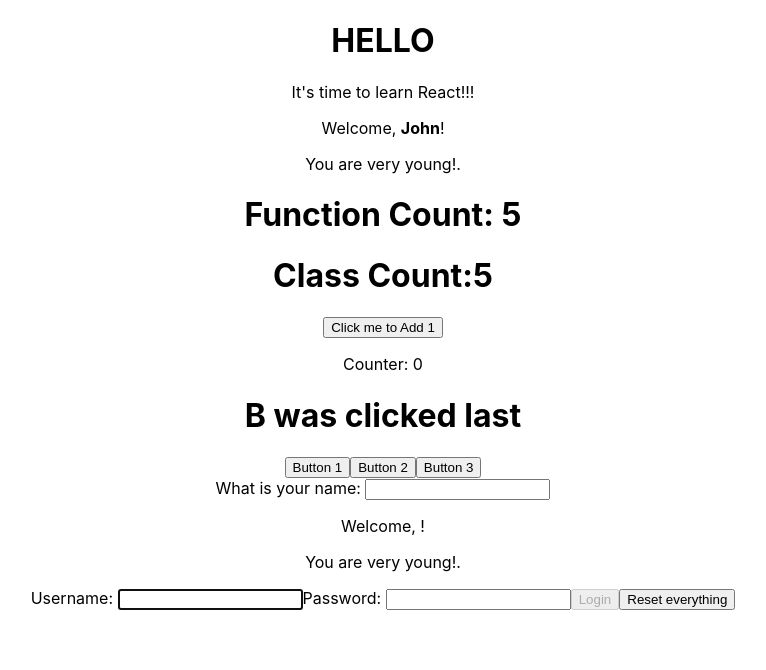
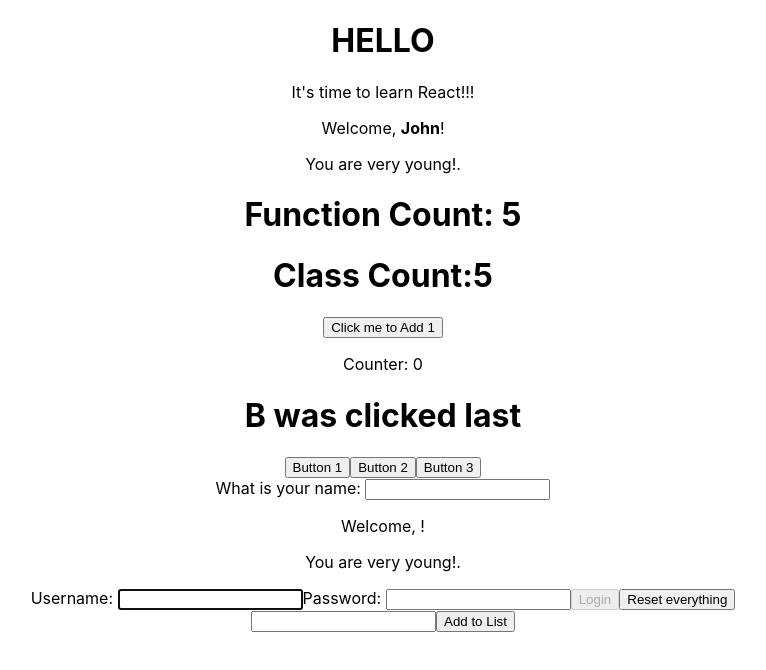
Before and after one commit to Fredeugine/my-app, a React (Create React App) app: page / in a window 1280 px wide. Shown: the top 670 px of the page, without its empty margins (257-1023 px from the left). Built offline with nearby package versions, Linux system fonts and the light colour scheme.

Commit message:
React exercise 1

```diff
--- a/src/App.js
+++ b/src/App.js
@@ -7,7 +7,7 @@ import {ClickCounter} from "./counters";
 import {ClickTracker} from "./counters";
 import {InteractiveWelcome} from "./welcome";
 import {Login} from "./similar files";
-
+import {Todo} from "./Todo";
 
 function hello() {
   return (
@@ -21,7 +21,7 @@ function hello() {
           <ClickTracker></ClickTracker>
           <InteractiveWelcome></InteractiveWelcome>
           <Login></Login>
-
+          <Todo></Todo>
       </div>
 
   );
--- /dev/null
+++ b/src/Todo.js
@@ -0,0 +1,41 @@
+import React, { useState } from 'react';
+import * as events from "events";
+export function Todo(){
+    const [items, setItems] = useState([]);
+    const [val,setval]=useState('')
+
+function inputVal(event){
+    setval(event.target.value)
+}
+    function createLi() {
+        if (items.length > 0) {
+            return (
+                <ul>
+                    {items.map(function (item) {
+                            return <li>{item}</li>
+                        }
+                    )}
+                </ul>
+            );
+        }
+        return null;
+    }
+
+    return (
+        <>
+            <input value={val} onChange={inputVal} type={'text'}/>
+
+            <button onClick={(event)=>{
+                if (val !== ''){
+                    setItems([...items, val])
+                }
+                setval('')
+
+
+            }}>Add to List</button>
+            {createLi()}
+        </>
+
+    )
+
+}
```
